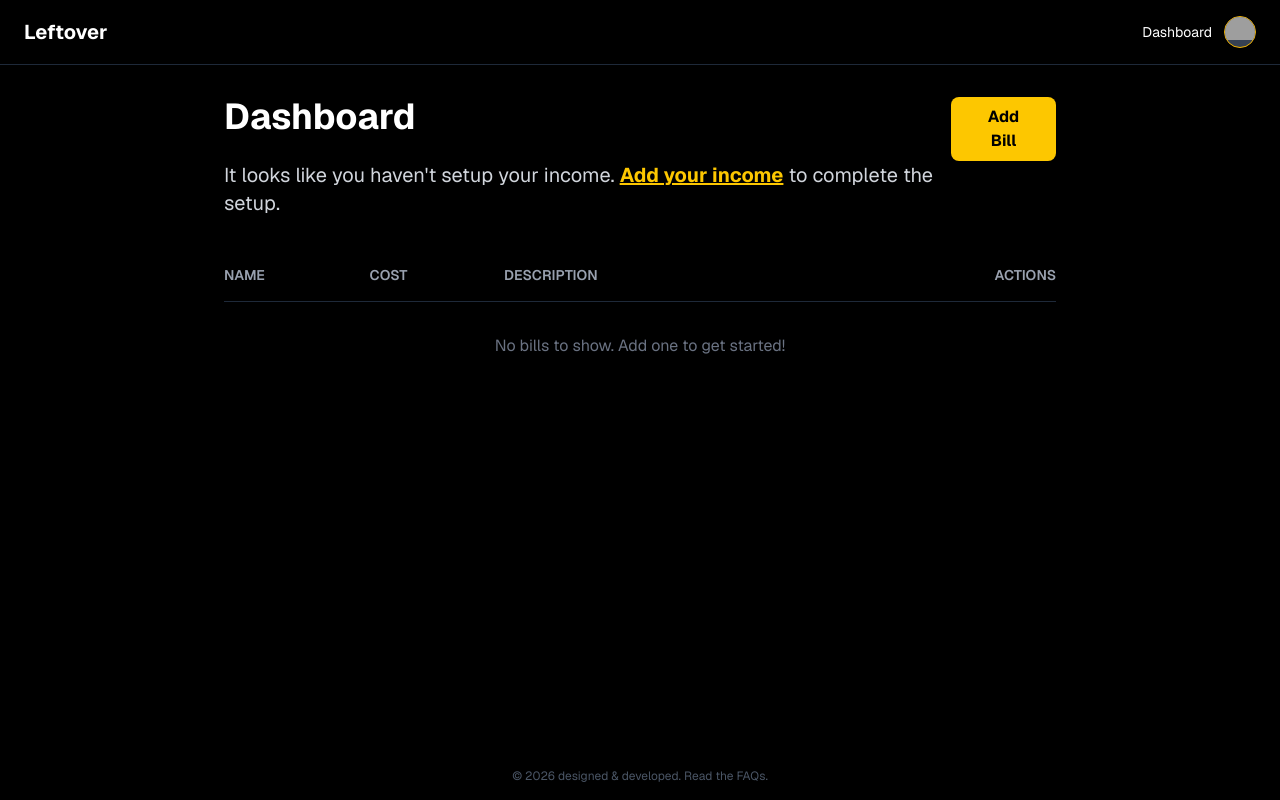
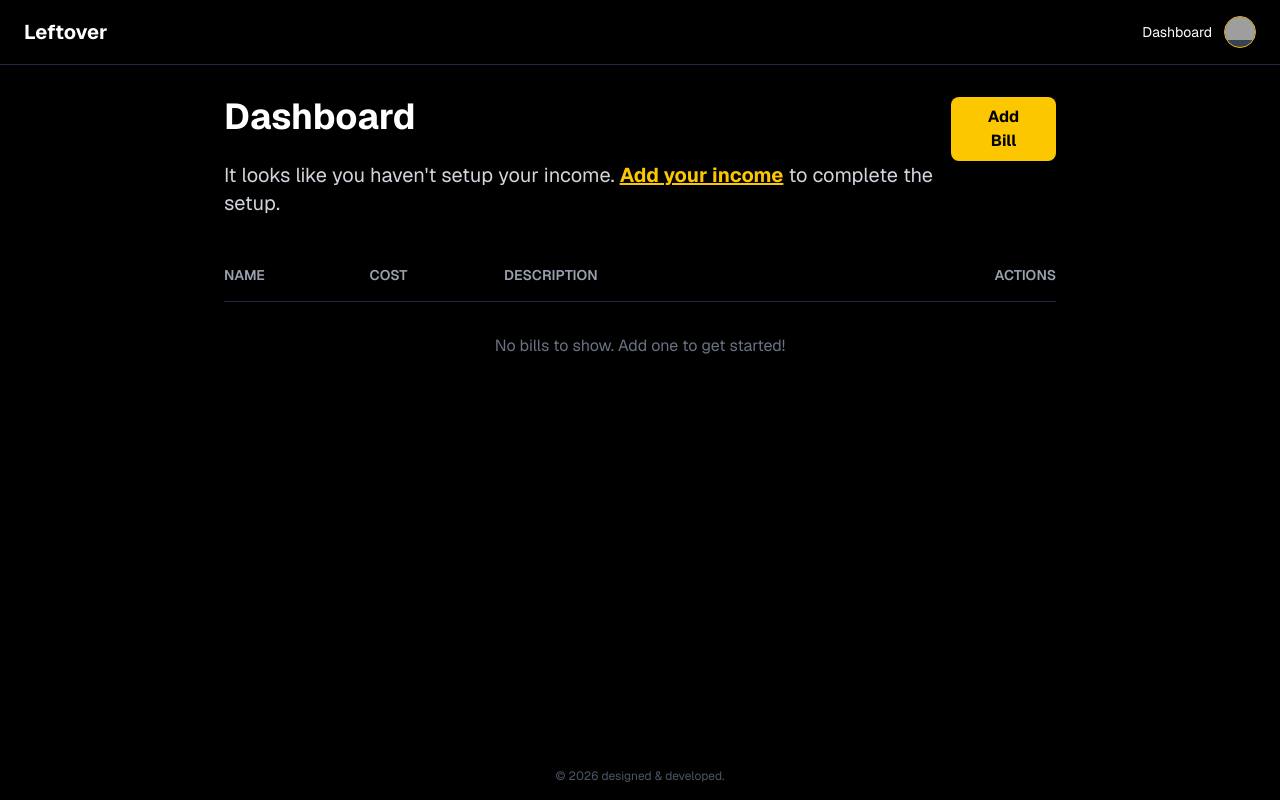
Before and after one commit to mofodox/Otto, a Next.js app: page / in a window 1280 px wide. Built offline with nearby package versions, Linux system fonts and the light colour scheme; grey boxes are pictures that could not be loaded.

Commit message:
chore: Remove "Read the FAQs" text from the footer.

```diff
--- a/components/SubscriptionTracker.tsx
+++ b/components/SubscriptionTracker.tsx
@@ -246,7 +246,7 @@ export default function SubscriptionTracker() {
             </main>
 
             <footer className="fixed bottom-4 left-0 w-full text-center text-xs text-gray-600">
-                &copy; {new Date().getFullYear()} designed & developed. Read the FAQs.
+                &copy; {new Date().getFullYear()} designed & developed.
             </footer>
         </div>
     );
```
